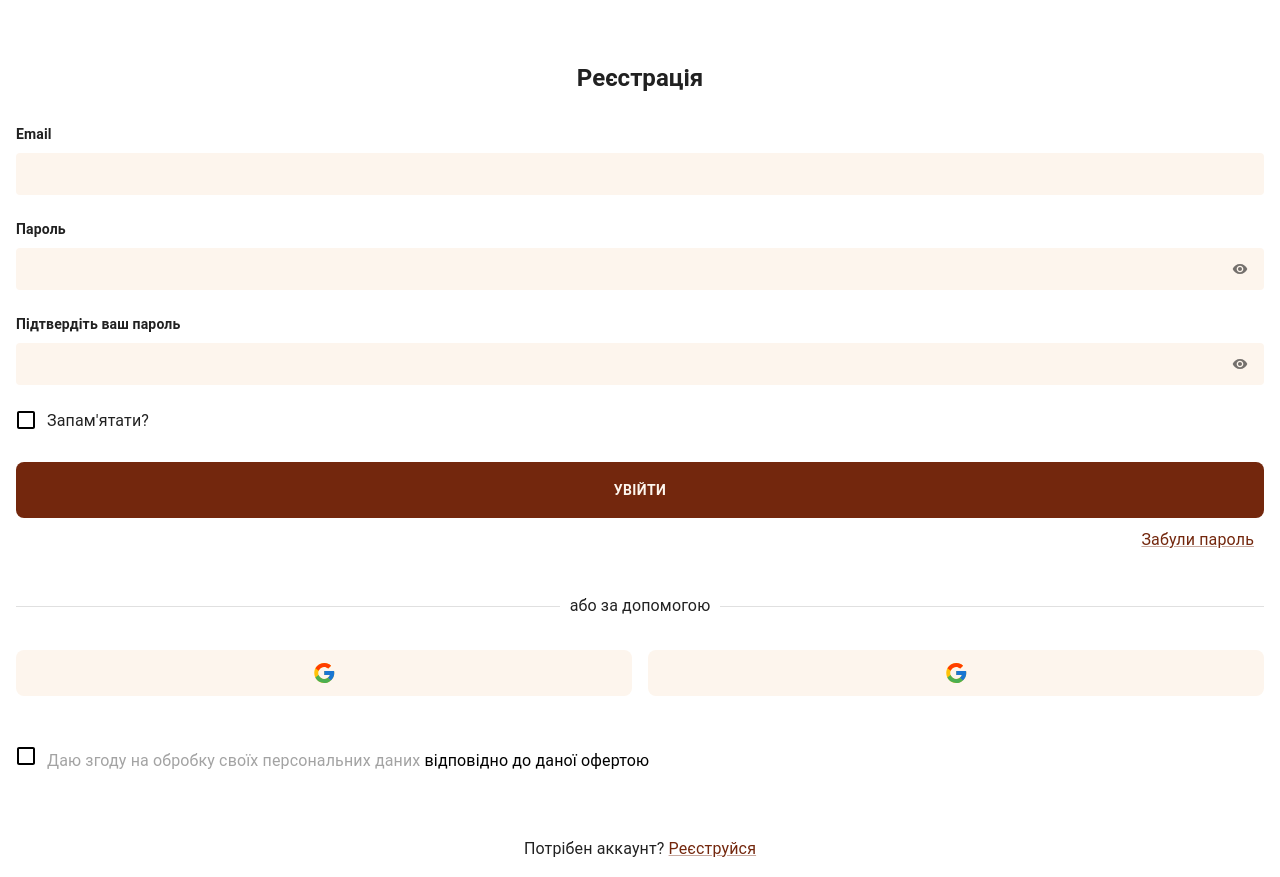
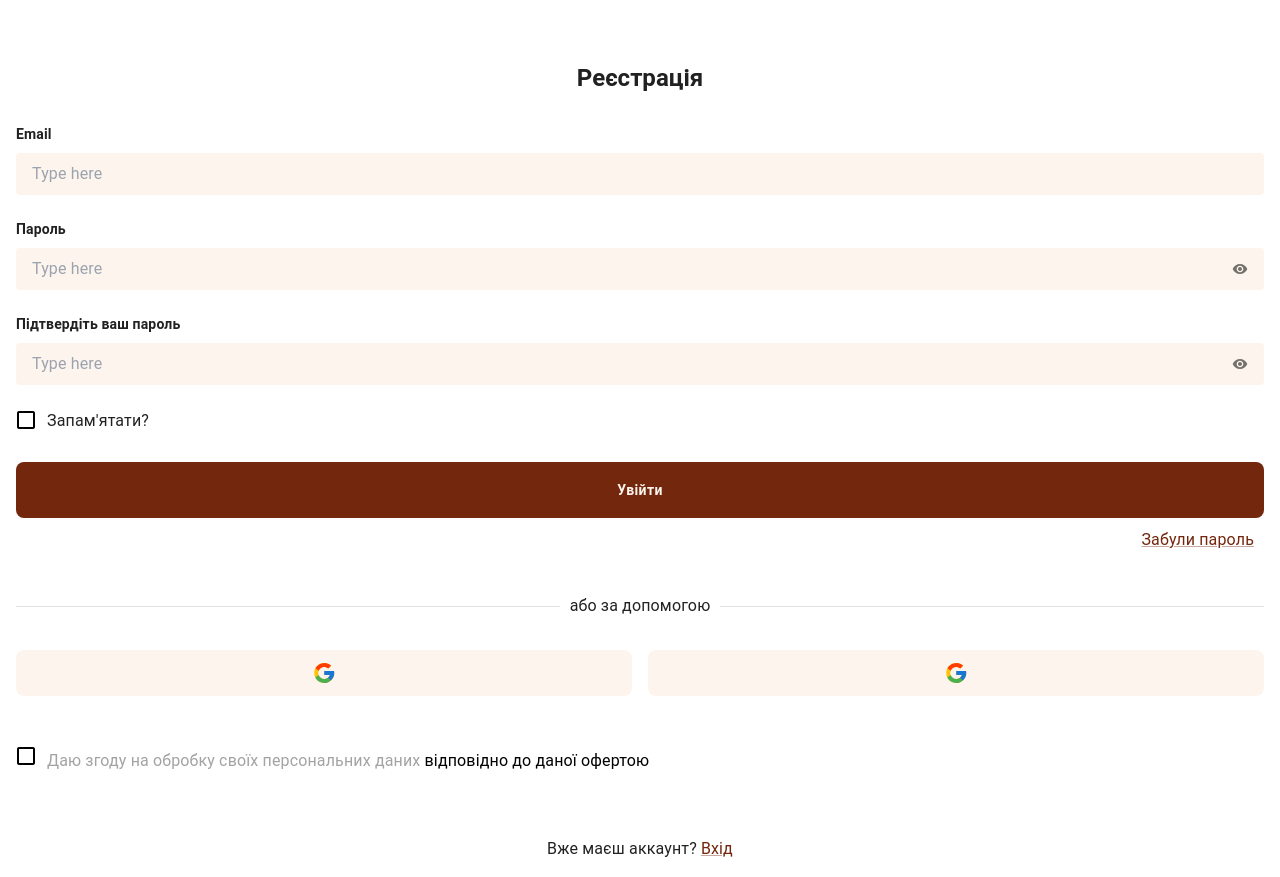
Before and after one commit to 4twerka/Lumen, a React (Vite) app: page / in a window 1280 px wide. Built offline with nearby package versions, Linux system fonts and the light colour scheme.

Commit message:
Breaking down components

```diff
--- /dev/null
+++ b/src/components/Forms/FormButtonSocial.tsx
@@ -0,0 +1,23 @@
+import { Button } from "@mui/material";
+import React from "react";
+
+interface FormButtonSocialProps  {
+    children: React.ReactNode;
+}
+
+const FormButtonSocial: React.FC<FormButtonSocialProps> = ({children}) => {
+  return (
+    <Button
+      fullWidth
+      sx={{
+        backgroundColor: "#FDF5ED",
+        height: "46px",
+        borderRadius: "8px",
+      }}
+    >
+      {children}
+    </Button>
+  );
+};
+
+export default FormButtonSocial;
--- /dev/null
+++ b/src/components/Forms/FormButtonSubmit.tsx
@@ -0,0 +1,27 @@
+import { Button } from "@mui/material";
+import React from "react";
+
+interface FormButtonSubmitProps {
+  children: React.ReactNode;
+}
+
+const FormButtonSubmit:React.FC<FormButtonSubmitProps> = ({children}) => {
+  return (
+    <Button
+      type="submit"
+      fullWidth
+      sx={{
+        borderRadius: 2,
+        backgroundColor: "#73270D",
+        height: "56px",
+        color: "#FDF5ED",
+        fontWeight: 600,
+        textTransform: "initial",
+      }}
+    >
+      {children}
+    </Button>
+  );
+};
+
+export default FormButtonSubmit;
--- a/src/components/Forms/FormLogin.tsx
+++ b/src/components/Forms/FormLogin.tsx
@@ -15,6 +15,9 @@ import {
   Typography,
 } from "@mui/material";
 import GoogleIcon from "../../icons/flat-color-icons_google.svg?react";
+import FormButtonSocial from "./FormButtonSocial";
+import FormButtonSubmit from "./FormButtonSubmit";
+import FormTitle from "./FormTitle";
 
 const schema = yup
   .object({
@@ -59,18 +62,7 @@ function FormLogin() {
 
   return (
     <Box sx={{ padding: 2, display: "flex", flexDirection: "column" }}>
-      <Typography
-        variant="h3"
-        sx={{
-          fontSize: "24px",
-          fontWeight: 600,
-          textAlign: "center",
-          mb: 4,
-          mt: 6,
-        }}
-      >
-        Вхід
-      </Typography>
+      <FormTitle>Вхід</FormTitle>
       <Box component={"form"} onSubmit={handleSubmit(onSubmit)}>
         <Box
           sx={{
@@ -110,19 +102,7 @@ function FormLogin() {
             label="Запам'ятати?"
           />
         </Box>
-        <Button
-          type="submit"
-          fullWidth
-          sx={{
-            borderRadius: 2,
-            backgroundColor: "#73270D",
-            height: "56px",
-            color: "#FDF5ED",
-            fontWeight: 600,
-          }}
-        >
-          Увійти
-        </Button>
+        <FormButtonSubmit>Увійти</FormButtonSubmit>
       </Box>
       <Box sx={{ textAlign: "right", p: "10px" }}>
         <Link sx={{ cursor: "pointer", display: "inline-block" }}>
@@ -131,26 +111,12 @@ function FormLogin() {
       </Box>
       <Divider sx={{ mt: "32px" }}>або за допомогою</Divider>
       <Box sx={{ display: "flex", gap: "16px", pt: "32px", pb: "48px" }}>
-        <Button
-          fullWidth
-          sx={{
-            backgroundColor: "#FDF5ED",
-            height: "46px",
-            borderRadius: "8px",
-          }}
-        >
+        <FormButtonSocial>
           <GoogleIcon />
-        </Button>
-        <Button
-          fullWidth
-          sx={{
-            backgroundColor: "#FDF5ED",
-            height: "46px",
-            borderRadius: "8px",
-          }}
-        >
+        </FormButtonSocial>
+        <FormButtonSocial>
           <GoogleIcon />
-        </Button>
+        </FormButtonSocial>
       </Box>
       <FormControlLabel
         control={
@@ -164,11 +130,26 @@ function FormLogin() {
             }}
           />
         }
-        label={<Box sx={{fontSize:'16px', fontWeight:400}}><span style={{ color: "#A3A3A3" }}>Даю згоду на обробку своїх персональних даних</span>{" "}<span style={{ color: "black" }}>відповідно до даної офертою</span></Box>}
+        label={
+          <Box sx={{ fontSize: "16px", fontWeight: 400 }}>
+            <span style={{ color: "#A3A3A3" }}>
+              Даю згоду на обробку своїх персональних даних
+            </span>{" "}
+            <span style={{ color: "black" }}>відповідно до даної офертою</span>
+          </Box>
+        }
       />
-      <Box sx={{display:'flex', justifyContent:'center', alignItems:'center', gap:'4px', mt:'60px'}}>
+      <Box
+        sx={{
+          display: "flex",
+          justifyContent: "center",
+          alignItems: "center",
+          gap: "4px",
+          mt: "60px",
+        }}
+      >
         <Typography>Потрібен аккаунт?</Typography>
-        <Link>Реєструйся</Link>
+        <Link sx={{ color: "#73270D", cursor: "pointer" }}>Реєструйся</Link>
       </Box>
     </Box>
   );
--- a/src/components/Forms/FormRegistration.tsx
+++ b/src/components/Forms/FormRegistration.tsx
@@ -6,7 +6,6 @@ import * as yup from "yup";
 import { useRef, useState } from "react";
 import {
   Box,
-  Button,
   Checkbox,
   Divider,
   FormControlLabel,
@@ -15,6 +14,9 @@ import {
   Typography,
 } from "@mui/material";
 import GoogleIcon from "../../icons/flat-color-icons_google.svg?react";
+import FormButtonSocial from "./FormButtonSocial";
+import FormButtonSubmit from "./FormButtonSubmit";
+import FormTitle from "./FormTitle";
 
 const schema = yup
   .object({
@@ -22,19 +24,19 @@ const schema = yup
       .string()
       .required("* Електронна пошта є обов'язковою!")
       .email("* Введіть коректну електронну пошту!"),
-      passwordReg: yup
+    passwordReg: yup
       .string()
       .required("* Пароль є обов'язковим!")
       .min(8, "* Пароль повинен містити мінімум 8 символів!")
       .matches(/[A-Z]/, "* Пароль повинен містити хоча б одну велику літеру!")
       .matches(/[0-9]/, "* Пароль повинен містити хоча б одну цифру!"),
-      passwordConfirm: yup
+    passwordConfirm: yup
       .string()
       .required("* Пароль є обов'язковим!")
       .min(8, "* Пароль повинен містити мінімум 8 символів!")
       .matches(/[A-Z]/, "* Пароль повинен містити хоча б одну велику літеру!")
       .matches(/[0-9]/, "* Пароль повинен містити хоча б одну цифру!")
-      .oneOf([yup.ref('passwordReg')], "* Паролі повинні співпадати!"),
+      .oneOf([yup.ref("passwordReg")], "* Паролі повинні співпадати!"),
   })
   .required();
 type FormData = yup.InferType<typeof schema>;
@@ -70,18 +72,7 @@ function FormRegistration() {
 
   return (
     <Box sx={{ padding: 2, display: "flex", flexDirection: "column" }}>
-      <Typography
-        variant="h3"
-        sx={{
-          fontSize: "24px",
-          fontWeight: 600,
-          textAlign: "center",
-          mb: 4,
-          mt: 6,
-        }}
-      >
-        Реєстрація
-      </Typography>
+      <FormTitle>Реєстрація</FormTitle>
       <Box component={"form"} onSubmit={handleSubmit(onSubmit)}>
         <Box
           sx={{
@@ -118,7 +109,11 @@ function FormRegistration() {
             type={seePasswordConfirm}
             icon={
               <IconButton onClick={handleTogglePasswordConfirm}>
-                {seePasswordConfirm === "text" ? <VisibilityOff /> : <Visibility />}
+                {seePasswordConfirm === "text" ? (
+                  <VisibilityOff />
+                ) : (
+                  <Visibility />
+                )}
               </IconButton>
             }
           />
@@ -133,19 +128,7 @@ function FormRegistration() {
             label="Запам'ятати?"
           />
         </Box>
-        <Button
-          type="submit"
-          fullWidth
-          sx={{
-            borderRadius: 2,
-            backgroundColor: "#73270D",
-            height: "56px",
-            color: "#FDF5ED",
-            fontWeight: 600,
-          }}
-        >
-          Увійти
-        </Button>
+        <FormButtonSubmit>Увійти</FormButtonSubmit>
       </Box>
       <Box sx={{ textAlign: "right", p: "10px" }}>
         <Link sx={{ cursor: "pointer", display: "inline-block" }}>
@@ -154,26 +137,12 @@ function FormRegistration() {
       </Box>
       <Divider sx={{ mt: "32px" }}>або за допомогою</Divider>
       <Box sx={{ display: "flex", gap: "16px", pt: "32px", pb: "48px" }}>
-        <Button
-          fullWidth
-          sx={{
-            backgroundColor: "#FDF5ED",
-            height: "46px",
-            borderRadius: "8px",
-          }}
-        >
+        <FormButtonSocial>
           <GoogleIcon />
-        </Button>
-        <Button
-          fullWidth
-          sx={{
-            backgroundColor: "#FDF5ED",
-            height: "46px",
-            borderRadius: "8px",
-          }}
-        >
+        </FormButtonSocial>
+        <FormButtonSocial>
           <GoogleIcon />
-        </Button>
+        </FormButtonSocial>
       </Box>
       <FormControlLabel
         control={
@@ -187,11 +156,26 @@ function FormRegistration() {
             }}
           />
         }
-        label={<Box sx={{fontSize:'16px', fontWeight:400}}><span style={{ color: "#A3A3A3" }}>Даю згоду на обробку своїх персональних даних</span>{" "}<span style={{ color: "black" }}>відповідно до даної офертою</span></Box>}
+        label={
+          <Box sx={{ fontSize: "16px", fontWeight: 400 }}>
+            <span style={{ color: "#A3A3A3" }}>
+              Даю згоду на обробку своїх персональних даних
+            </span>{" "}
+            <span style={{ color: "black" }}>відповідно до даної офертою</span>
+          </Box>
+        }
       />
-      <Box sx={{display:'flex', justifyContent:'center', alignItems:'center', gap:'4px', mt:'60px'}}>
-        <Typography>Потрібен аккаунт?</Typography>
-        <Link>Реєструйся</Link>
+      <Box
+        sx={{
+          display: "flex",
+          justifyContent: "center",
+          alignItems: "center",
+          gap: "4px",
+          mt: "60px",
+        }}
+      >
+        <Typography>Вже маєш аккаунт?</Typography>
+        <Link sx={{ color: "#73270D", cursor: "pointer" }}>Вхід</Link>
       </Box>
     </Box>
   );
--- a/src/components/Forms/FormResetPassword.tsx
+++ b/src/components/Forms/FormResetPassword.tsx
@@ -2,11 +2,9 @@ import { InputLogin } from "../../components/InputLogin/InputLogin";
 import { useForm } from "react-hook-form";
 import { yupResolver } from "@hookform/resolvers/yup";
 import * as yup from "yup";
-import {
-  Box,
-  Button,
-  Typography,
-} from "@mui/material";
+import { Box } from "@mui/material";
+import FormButtonSubmit from "./FormButtonSubmit";
+import FormTitle from "./FormTitle";
 
 const schema = yup
   .object({
@@ -19,35 +17,34 @@ const schema = yup
 type FormData = yup.InferType<typeof schema>;
 
 function FormResetPassword() {
-
   const {
     register,
     handleSubmit,
     reset,
+    setError,
     formState: { errors },
   } = useForm<FormData>({
     resolver: yupResolver(schema),
   });
 
+  const emails = ["test@i.ua", "test1@i.ua", "test2@i.ua"];
+
   const onSubmit = (data: FormData) => {
     console.log(data);
-    reset();
+    if (!emails.includes(data.emailForgott)) {
+      setError("emailForgott", {
+        type: "manual",
+        message: "* Не існує такого email",
+      });
+    } else {
+      console.log("запит відправлено");
+      reset();
+    }
   };
 
   return (
     <Box sx={{ padding: 2, display: "flex", flexDirection: "column" }}>
-      <Typography
-        variant="h3"
-        sx={{
-          fontSize: "24px",
-          fontWeight: 600,
-          textAlign: "center",
-          mb: 4,
-          mt: 6,
-        }}
-      >
-        Забули пароль
-      </Typography>
+      <FormTitle>Забули пароль</FormTitle>
       <Box component={"form"} onSubmit={handleSubmit(onSubmit)}>
         <Box
           sx={{
@@ -64,19 +61,7 @@ function FormResetPassword() {
             label="Email"
             type="text"
           />
-          <Button
-            type="submit"
-            fullWidth
-            sx={{
-              borderRadius: 2,
-              backgroundColor: "#73270D",
-              height: "56px",
-              color: "#FDF5ED",
-              fontWeight: 600,
-            }}
-          >
-            Увійти
-          </Button>
+          <FormButtonSubmit>Підтвердити</FormButtonSubmit>
         </Box>
       </Box>
     </Box>
--- /dev/null
+++ b/src/components/Forms/FormTitle.tsx
@@ -0,0 +1,25 @@
+import { Typography } from "@mui/material";
+import React from "react";
+
+interface FormTitleProps {
+  children: React.ReactNode;
+}
+
+const FormTitle: React.FC<FormTitleProps> = ({ children }) => {
+  return (
+    <Typography
+      variant="h3"
+      sx={{
+        fontSize: "24px",
+        fontWeight: 600,
+        textAlign: "center",
+        mb: 4,
+        mt: 6,
+      }}
+    >
+      {children}
+    </Typography>
+  );
+};
+
+export default FormTitle;
--- a/src/components/InputLogin/InputLogin.tsx
+++ b/src/components/InputLogin/InputLogin.tsx
@@ -35,6 +35,7 @@ export const InputLogin: React.FC<InputProps> = ({
           type={type}
           onChange={onChange}
           value={value}
+          placeholder="Type here"
         />
         {icon && <div className={styles.iconWrapper}>{icon}</div>}
       </div>
```
